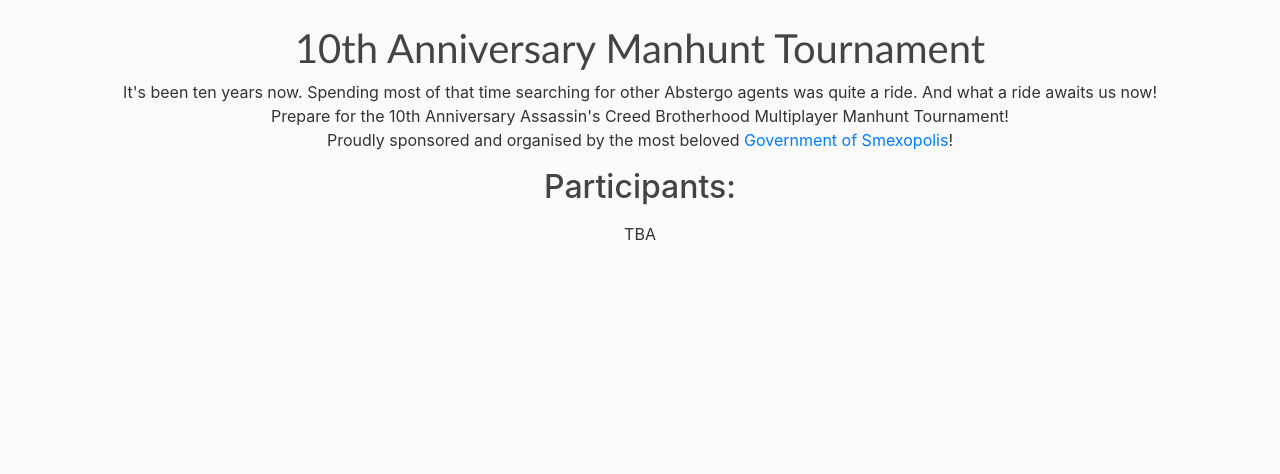
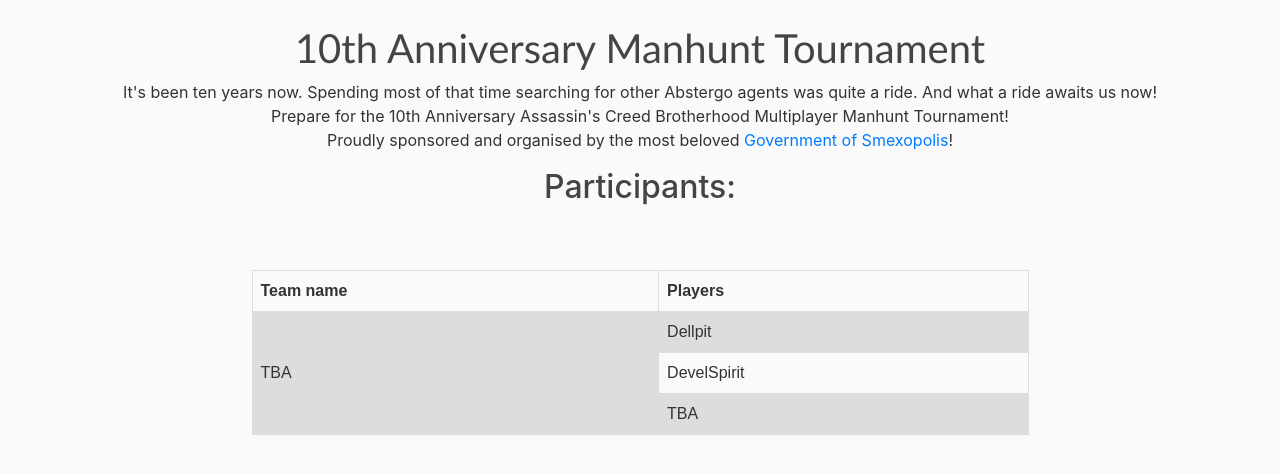
Before and after one commit to ACBMP/AN-Flask, a Flask app: page /tournament in a window 1280 px wide. Shown: the part 56-530 px from the top of the page. Run offline with Flask 2, Linux system fonts and the light colour scheme; some libraries are stand-ins or nearby versions.

Commit message:
Update tournament.html

```diff
--- a/templates/tournament.html
+++ b/templates/tournament.html
@@ -5,7 +5,26 @@
     <p>It's been ten years now. Spending most of that time searching for other Abstergo agents was quite a ride. And what a ride awaits us now!<br \>
     Prepare for the 10th Anniversary Assassin's Creed Brotherhood Multiplayer Manhunt Tournament!<br \>Proudly sponsored and organised by the most beloved <a href="https://twitter.com/smexopolis">Government of Smexopolis</a>!
         <p><h2>Participants:</h2></p>
-        <p>TBA</p>
+         <table>
+        <tr>
+            <th>Team name</th>
+            <th>Players</th>
+          </tr>
+
+    <tr>
+        <td rowspan="3">TBA</td>
+        <td>Dellpit</td>
+
+    </tr>
+
+    <tr>
+        <td>DevelSpirit</td>
+    </tr>
+
+    <tr>
+        <td>TBA</td>
+    </tr>
+
     </center>
 </div>
 
```
